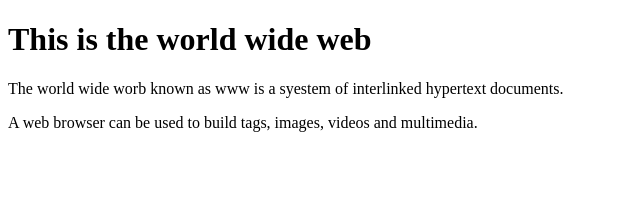
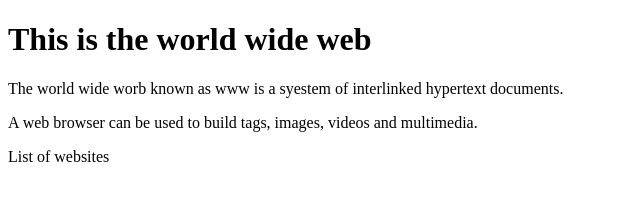
Before and after one commit to cse23-085/HelloWorld, a plain HTML site: page Activity1.html in a window 1280 px wide. Shown: the whole page, without its empty margins (0-640 px from the left). Drawn offline with Linux system fonts and the light colour scheme.

Commit message:
Update Activity1.html

```diff
--- a/Activity1.html
+++ b/Activity1.html
@@ -7,5 +7,6 @@
     <h1>This is the world wide web</h1>
     <p>The world wide worb known as www is a syestem of interlinked hypertext documents. </p>
     <p>A web browser can be used to build tags, images, videos and multimedia. </p>
+    <a hret ="Activity2.html">List of websites</a>
   </body>
 </html>
```
